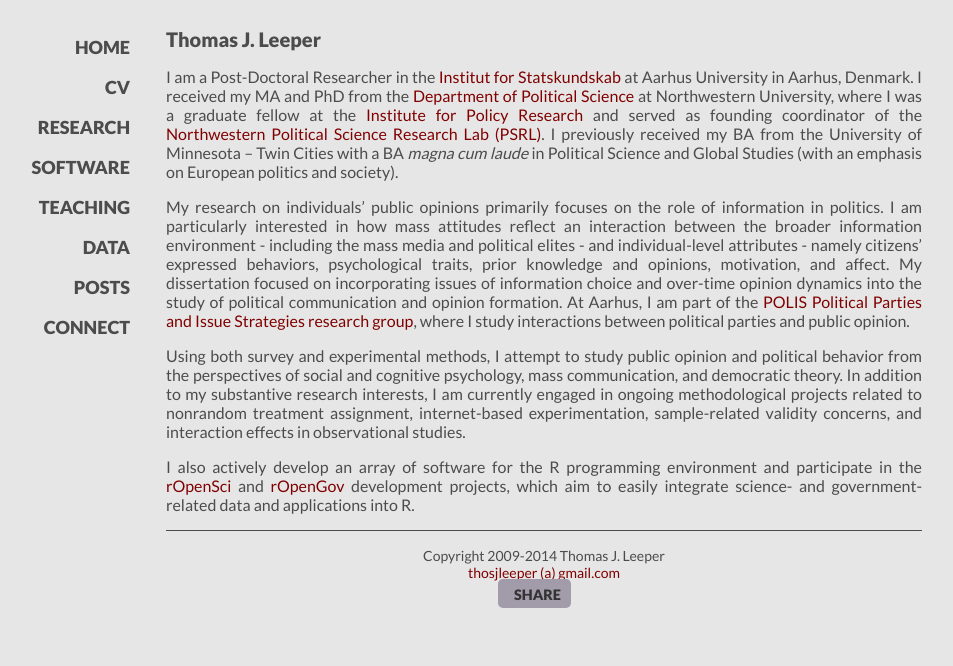
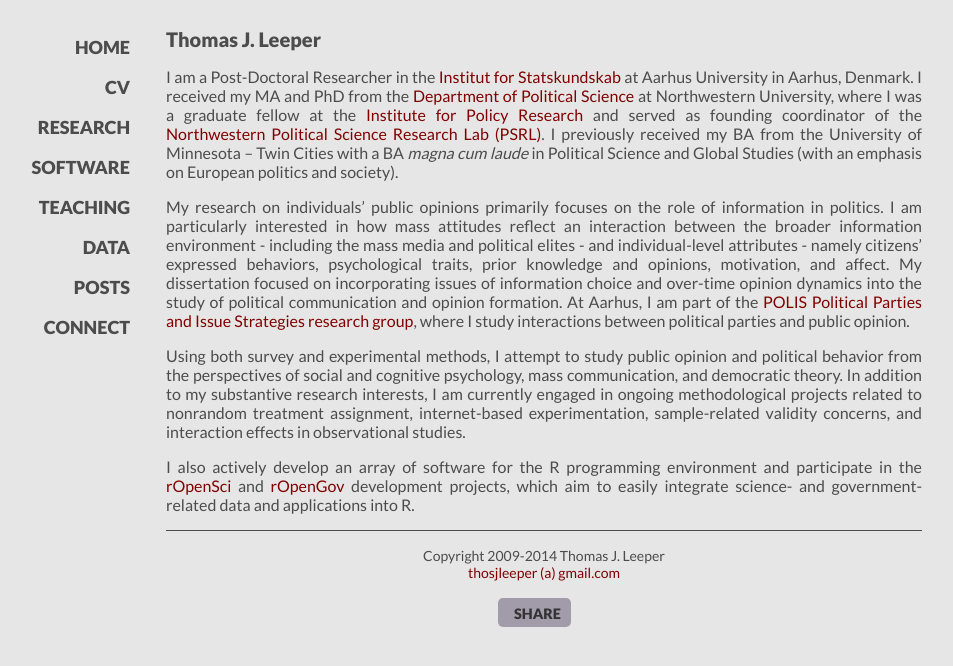
Before and after one commit to leeper/leeper.github.io, a Jekyll site: the page built from index.md, in a window 1280 px wide. Shown: the top 666 px of the page, without its empty margins (96-1049 px from the left). Built offline with Jekyll 4.4.1, drawn with Linux system fonts in a browser that asks for light colours; some web fonts are replaced; Markdown is read by kramdown in place of the engine named in the settings.

Commit message:
add vspace

```diff
--- a/_layouts/default.html
+++ b/_layouts/default.html
@@ -32,7 +32,9 @@
   <footer>
     <hr />
     <p class="small">Copyright <span id="years">2009-2013</span> Thomas J. Leeper
-    <br /><a href="mailto:thosjleeper@gmail.com">thosjleeper (a) gmail.com</a></p>
+    <br />
+    <a href="mailto:thosjleeper@gmail.com">thosjleeper (a) gmail.com</a></p>
+    <br />
     <div class='share-button' style='margin-left:auto; margin-right:auto;'>
       <script>
       !function(e){if("object"==typeof exports)module.exports=e();else if("function"==typeof define&&define.amd)define(e);else{var f;"undefined"!=typeof window?f=window:"undefined"!=typeof global?f=global:"undefined"!=typeof self&&(f=self),f.Share=e()}}(function(){var define,module,exports;
```
